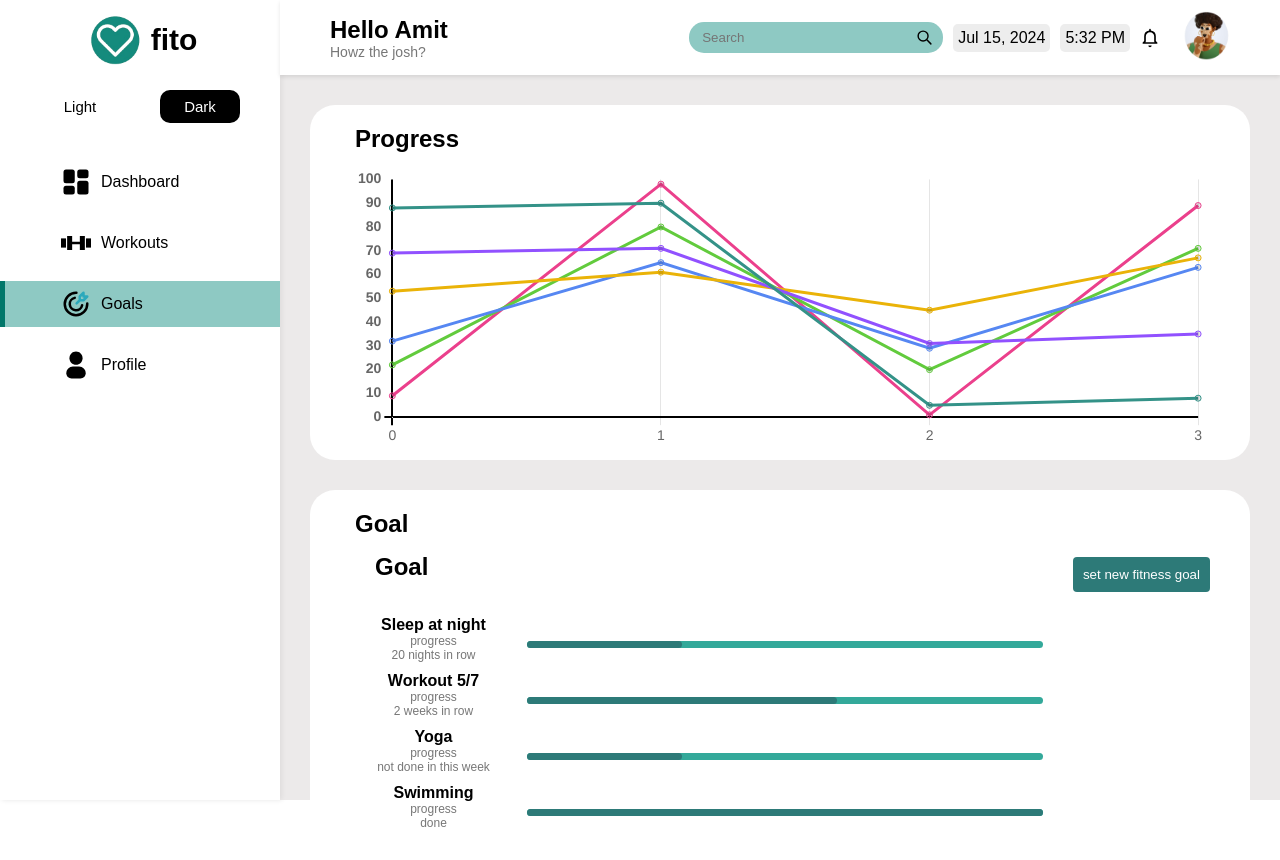
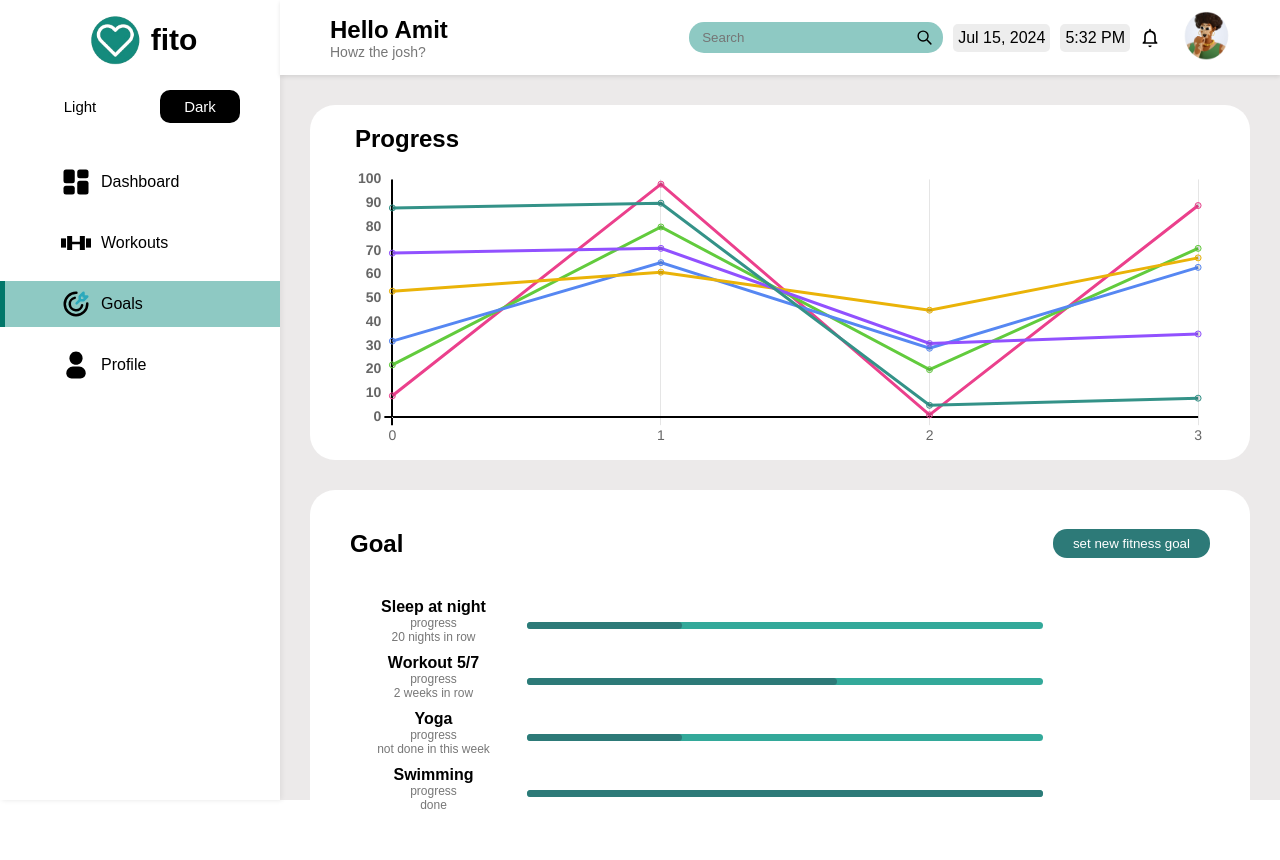
Before and after one commit to sapatevaibhav/react-fitness-dashboard, a React (Create React App) app: page / in a window 1280 px wide. Built offline with nearby package versions, Linux system fonts and the light colour scheme.

Commit message:
small change

```diff
--- a/src/components/Home.css
+++ b/src/components/Home.css
@@ -21,7 +21,7 @@
 }
 
 .goals-chart {
-  padding: 15px;
+  /* padding: 15px; */
   margin: 30px;
 }
 
@@ -37,20 +37,20 @@
   align-items: center;
 }
 
-h2 {
+.header-2 {
   margin: 0;
   padding-left: 25px;
   padding-bottom: 15px;
 }
 
-.goals-chart button {
+/* .goals-chart button {
   background-color: #2d7a78;
   color: #ffffff;
   border: none;
   padding: 10px;
   border-radius: 4px;
   cursor: pointer;
-}
+} */
 
 .main-chart {
   margin-left: 25px;
--- a/src/components/Home.jsx
+++ b/src/components/Home.jsx
@@ -1,9 +1,9 @@
-import React from 'react';
-import Sidebar from './Sidebar';
-import ProgressChart from './ProgressChart';
-import GoalsChart from './GoalsChart';
-import Header from './Header';
-import './Home.css';
+import React from "react";
+import Sidebar from "./Sidebar";
+import ProgressChart from "./ProgressChart";
+import GoalsChart from "./GoalsChart";
+import Header from "./Header";
+import "./Home.css";
 
 function Home() {
   return (
@@ -13,13 +13,12 @@ function Home() {
         <Header />
         <div className="charts">
           <div className="progress-chart">
-            <h2>Progress</h2>
+            <h2 className="header-2">Progress</h2>
             <div className="main-chart">
               <ProgressChart />
             </div>
           </div>
           <div className="goals-chart">
-            <h2>Goal</h2>
             <GoalsChart />
           </div>
         </div>
--- a/src/components/Sidebar.css
+++ b/src/components/Sidebar.css
@@ -18,6 +18,7 @@ nav ul li i {
 nav,
 nav ul,
 nav ul li {
+  cursor: pointer;
   width: 100%;
 }
 .logo {
```
Also changed, not shown: 1 other file (tests, documents, lock files or other folders).
